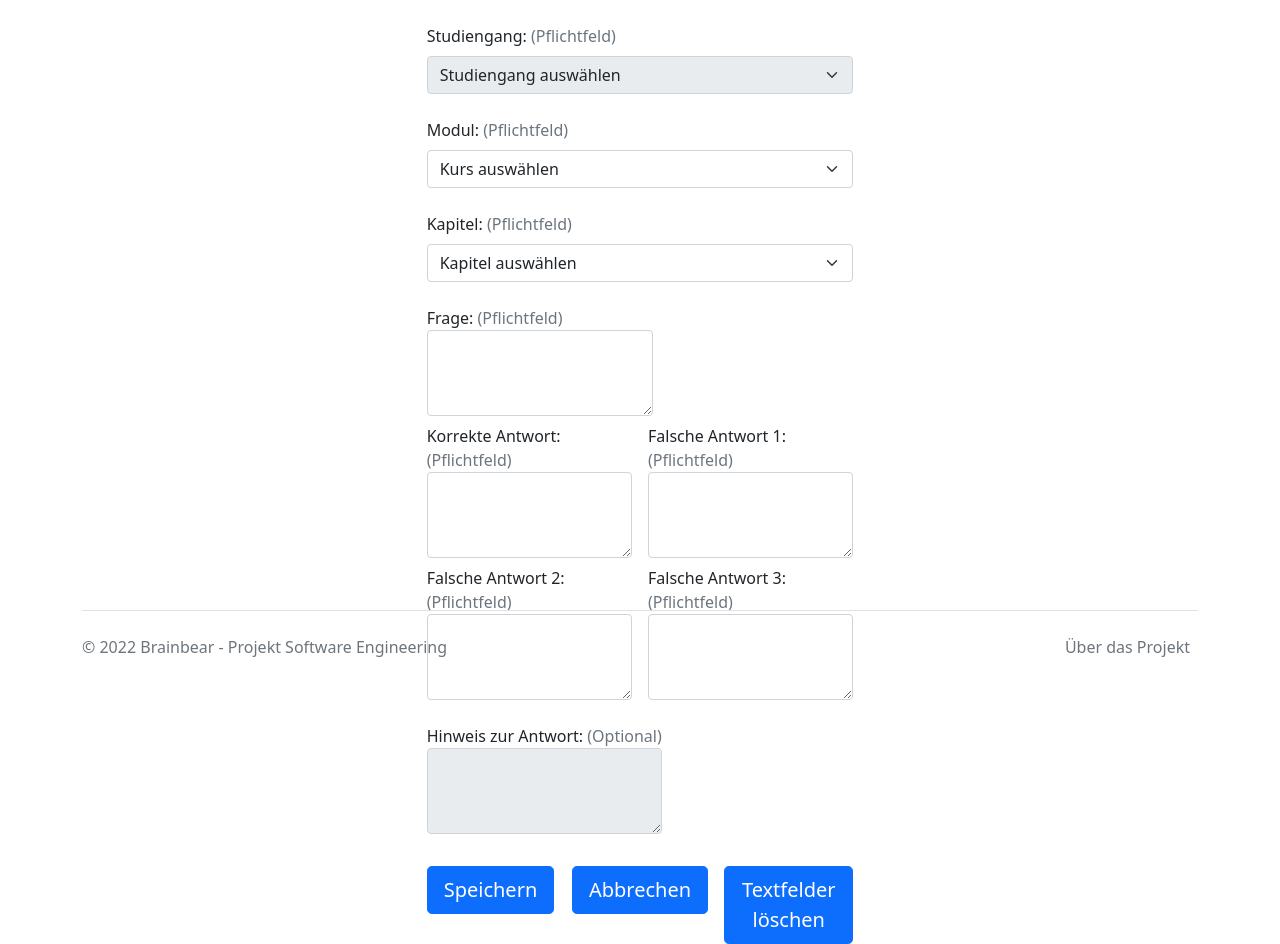
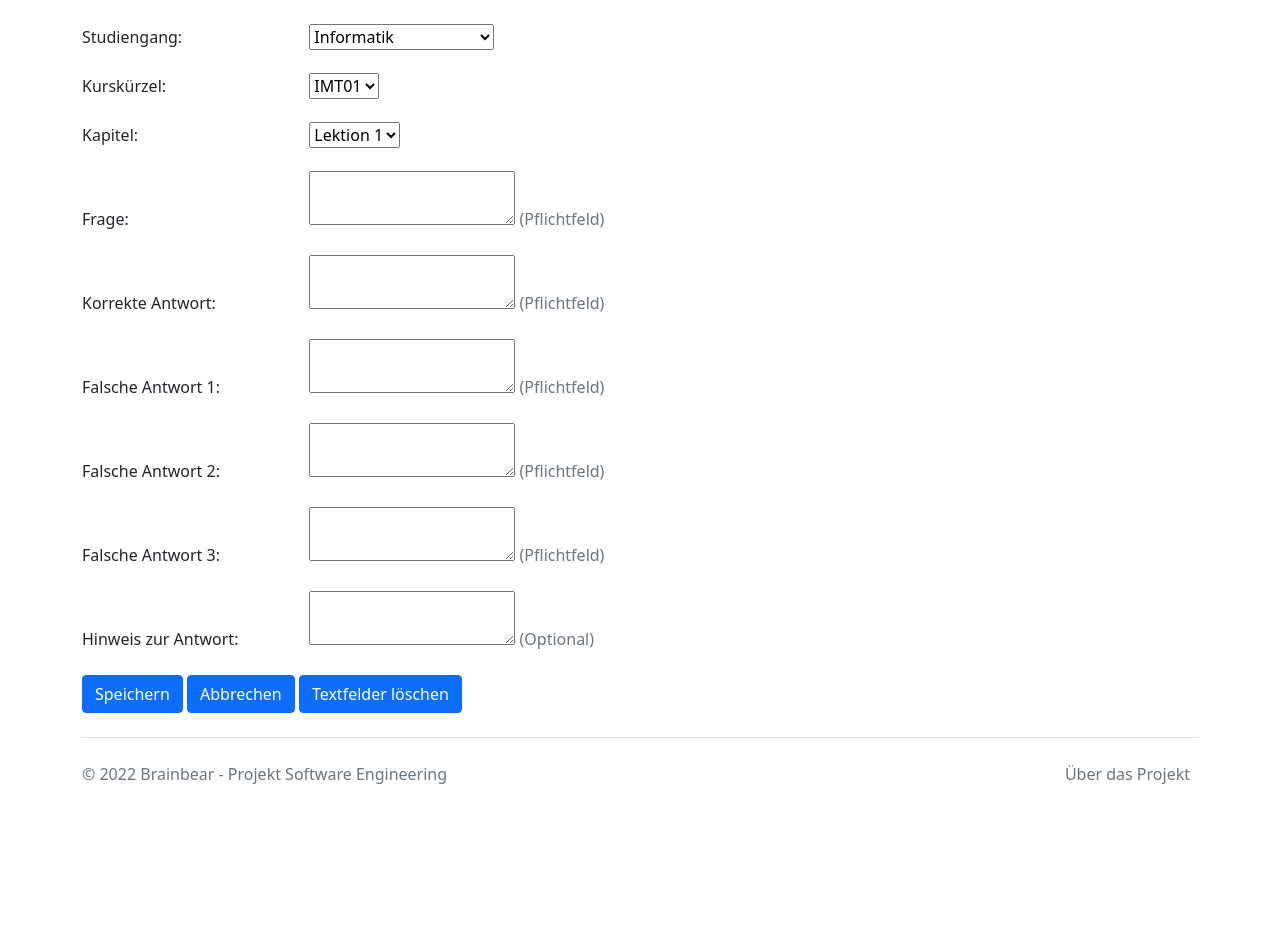
Before and after one commit to lomma01/isef-brainbear, a Flask app: page /add_questions in a window 1280 px wide. Shown: the part 93-1037 px from the top of the page. After the commit the page ends 877 px from the top, so only its background shows below. Run offline with Flask 2, Linux system fonts and the light colour scheme; the visitor is signed in with stand-in values (Sample User, id 1); some libraries are stand-ins or nearby versions.

Commit message:
implemented add_questions and add_modules and some bug fixed

```diff
--- a/app.py
+++ b/app.py
@@ -93,7 +93,16 @@ def dashboard():
 # only for admins and dozent
 @decorators.not_student_only
 def add_modules():
+    addmodule = decorators.AddModule(request.form)
+    if request.method == 'POST' and addmodule.validate():
+        course = addmodule.course.data
+        id = addmodule.id.data
+        designation = addmodule.designation.data
+        chapter = addmodule.chapter.data
+        # SQL Statement addmodule
+
     return render_template('add_modules.html',
+                           addmodule=addmodule,
                            userinfo=session['profile'],
                            userinfo_pretty=json.dumps(session['jwt_payload'],
                                                       indent=4))
@@ -104,8 +113,22 @@ def add_modules():
 # only for logged in users
 @decorators.requires_auth
 def add_questions():
+    addquestions = decorators.AddQuestions(request.form)
+    if request.method == 'POST' and addquestions.validate():
+        course = addquestions.course.data
+        id = addquestions.id.data
+        chapter = addquestions.chapter.data
+        question = addquestions.question.data
+        answer_one = addquestions.answer_one.data
+        answer_two = addquestions.answer_two.data
+        answer_three = addquestions.answer_three.data
+        answer_four = addquestions.answer_four.data
+        hint = addquestions.hint.data
+        # SQL Statement frommodule
+
     return render_template('add_questions.html',
                            userinfo=session['profile'],
+                           addquestions=addquestions,
                            userinfo_pretty=json.dumps(session['jwt_payload'],
                                                       indent=4))
 
--- a/decorators.py
+++ b/decorators.py
@@ -2,7 +2,7 @@ from flask import redirect
 from flask import session
 from flask import url_for
 from functools import wraps
-from wtforms import Form, StringField
+from wtforms import Form, StringField, SelectField, TextAreaField, validators
 import database
 
 # put your user_id here
@@ -120,5 +120,42 @@ def not_student_only(f):
 
 
 class UpdateRoles(Form):
-    id = StringField('ID')
-    role = StringField('Rolle')
+    roles = ['is_student', 'is_dozent', 'is_admin']
+    userstore = database.DatabaseManager().fetch_all_user_rows()
+    userlist = []
+    for i in userstore:
+        userlist.append(i["id"])
+    id = SelectField('ID', choices=userlist)
+    role = SelectField('Rolle', choices=roles)
+
+
+class AddModule(Form):
+    course = StringField("course", validators=[validators.DataRequired()])  # Studiengang
+    id = StringField('id', validators=[validators.DataRequired()])  # Kurskürzel
+    designation = StringField('designation', validators=[validators.DataRequired()])  # Beschreibung des Kurses
+    chapter = StringField('chapter', validators=[validators.DataRequired()])  # Kapitel / Lektion
+
+class AddQuestions(Form):
+    # modulestore = database.DatabaseManager()....
+    courselist = ["Informatik", "Wirtschaftsinformatik"]  # Liste der Studiengänge
+    idlist = ["IMT01", "IMT02"]  # Liste der Kurskürzel
+    chapterlist = ["Lektion 1", "Lektion 2"]  # Liste der Kapitel / Lektionen
+    '''for i in modulestore:
+        courselist.append(i["course"])
+        idlist.append(i["id"])
+        chapterlist.append(i["chapter"])'''
+    course = SelectField("course", choices=courselist)
+    id = SelectField('id', choices=idlist)
+    chapter = SelectField('chapter', choices=chapterlist)
+    question = TextAreaField('question', validators=[validators.DataRequired()])
+    # question = StringField('question', validators=[validators.DataRequired()])  # Frage
+    answer_one = TextAreaField('answer_one', validators=[validators.DataRequired()])  # Antwort 1
+    answer_two = TextAreaField('answer_two', validators=[validators.DataRequired()])  # Antwort 2
+    answer_three = TextAreaField('answer_three', validators=[validators.DataRequired()])  # Antwort 3
+    answer_four = TextAreaField('answer_four', validators=[validators.DataRequired()])  # Antwort 4
+    hint = TextAreaField('hint')  # Hinweis optional
+
+def output(x):
+    with open("output.txt", "w") as file:
+        file.write(str(x))
+        file.close()
--- a/templates/add_questions.html
+++ b/templates/add_questions.html
@@ -1,96 +1,44 @@
 {% extends "layout.html" %}
 {% block content %}
-<div class="col-md-7 col-lg-4">
+<div class="container">
     <form method="post" id="questions_add">
-        <label class="form-label" for="">
-            Studiengang:
+        <input type="hidden" name="csrf_token" value="{{ csrf_token() }}"/>
+        <label class="form-label" for="studiengang" style="width: 20%">Studiengang:</label>
+        {{ addquestions.course }}
+        <p></p>
+        <label class="form-label" for="id" style="width: 20%">Kurskürzel:</label>
+        {{ addquestions.id }}
+        <p></p>
+        <label class="form-label" for="kapitel" style="width: 20%">Kapitel:</label>
+        {{ addquestions.chapter }}
+        <p></p>
+        <label class="form-label" for="question" style="width: 20%">Frage:</label>
+        {{ addquestions.question }}
         <span class="text-muted">(Pflichtfeld)</span>
-        </label>
-        <select class="form-select" aria-label="Default select example" required="" disabled>
-            <option selected>Studiengang auswählen</option>
-            <!--Hier muss dann noch die liste der Studiengänge eingetragen werden-->
-            <option value="1">One</option>
-        </select>
-        <br>
-        <label class="form-label" for="">
-            Modul:
+        <p></p>
+        <label class="form-label" for="answer_one" style="width: 20%">Korrekte Antwort:</label>
+        {{ addquestions.answer_one }}
         <span class="text-muted">(Pflichtfeld)</span>
-        </label>
-        <select class="form-select" aria-label="Default select example" required="">
-            <option selected>Kurs auswählen</option>
-            <!--Hier muss dann noch die liste der kurse eingetragen werden-->
-            <option value="1">One</option>
-        </select>
-        <br>
-        <label class="form-label" for="">
-            Kapitel:
+        <p></p>
+        <label class="form-label" for="answer_two" style="width: 20%">Falsche Antwort 1:</label>
+        {{ addquestions.answer_two }}
         <span class="text-muted">(Pflichtfeld)</span>
-        </label>
-        <select class="form-select" aria-label="Default select example" required="">
-            <option selected>Kapitel auswählen</option>
-            <!--Hier muss dann noch die liste der Kapitel eingetragen werden-->
-            <option value="1">One</option>
-        </select>
-        <br>
-        <div class="">
-            <label class="form-label" for="">
-                Frage:
+        <p></p>
+        <label class="form-label" for="answer_three" style="width: 20%">Falsche Antwort 2:</label>
+        {{ addquestions.answer_three }}
         <span class="text-muted">(Pflichtfeld)</span>
-                <textarea class="form-control" id="question" rows="3" required=""></textarea>
-            </label>
-        </div>
-        <div class="row g-3">
-            <div class="col">
-                <label class="form-label" for="">
-                    Korrekte Antwort:
+        <p></p>
+        <label class="form-label" for="answer_four" style="width: 20%">Falsche Antwort 3:</label>
+        {{ addquestions.answer_four }}
         <span class="text-muted">(Pflichtfeld)</span>
-                    <textarea class="form-control" id="question" rows="3" required=""></textarea>
-                </label>
-            </div>
-            <div class="col">
-                <label class="form-label" for="">
-                    Falsche Antwort 1:
-                    <span class="text-muted">(Pflichtfeld)</span>
-                    <textarea class="form-control" id="question" rows="3" required=""></textarea>
-                </label>
-            </div>
-        </div>
-        <div class="row g-3">
-            <div class ="col">
-                <label class="form-label" for="">
-                    Falsche Antwort 2:
-                    <span class="text-muted">(Pflichtfeld)</span>
-                    <textarea class="form-control" id="question" rows="3" required=""></textarea>
-                </label>
-            </div>
-            <div class="col">
-                <label class="form-label" for="">
-                    Falsche Antwort 3:
-                    <span class="text-muted">(Pflichtfeld)</span>
-                    <textarea class="form-control" id="question" rows="3" required=""></textarea>
-                </label>
-            </div>
-            <div class="">
-                <label class="form-label" for="">
-                    Hinweis zur Antwort:
+        <p></p>
+        <label class="form-label" for="hint" style="width: 20%">Hinweis zur Antwort:</label>
+        {{ addquestions.hint }}
         <span class="text-muted">(Optional)</span>
-                    <textarea class="form-control" id="question" rows="3" required="" disabled></textarea>
-                </label>
-            </div>
-        </div>
-        <br>
-        <div class="row g-3">
-            <div class="col">
-                <button class="w-1000 btn btn-primary btn-lg" type="submit">Speichern</button>
-            </div>
-            <div class="col">
-                <button class="w-1000 btn btn-primary btn-lg" type="button">Abbrechen</button>
-            </div>
-            <div class="col">
-                <button class="w-1000 btn btn-primary btn-lg" type="reset">Textfelder löschen</button>
-            </div>
-        </div>
+        <p></p>
+        <input type=submit class="btn btn-primary" name='speichern' value='Speichern'>
+        <a href="dashboard" class="btn btn-primary">Abbrechen</a>
+        <a href="add_questions" class="btn btn-primary">Textfelder löschen</a>
     </form>
 </div>
-
 {% endblock %}
--- a/templates/layout.html
+++ b/templates/layout.html
@@ -61,7 +61,7 @@
     </div>
     <div class="b-example-divider"></div>
     <!-- Footer, Link: https://getbootstrap.com/docs/5.1/examples/footers/ -->
-    <div class="container fixed-bottom">
+    <div class="container justify-bottom">
       <footer class="d-flex flex-wrap justify-content-between align-items-center py-3 my-4 border-top">
         <p class="col-md-4 mb-0 text-muted">© 2022 Brainbear - Projekt Software Engineering</p>
         <ul class="nav col-md-4 justify-content-end">
```
Also changed, not shown: database.py (+5 -3 lines), templates/add_modules.html (+20 -12 lines), templates/list.html (+11 -10 lines). Lines whose indentation alone changed are shown as unchanged.
